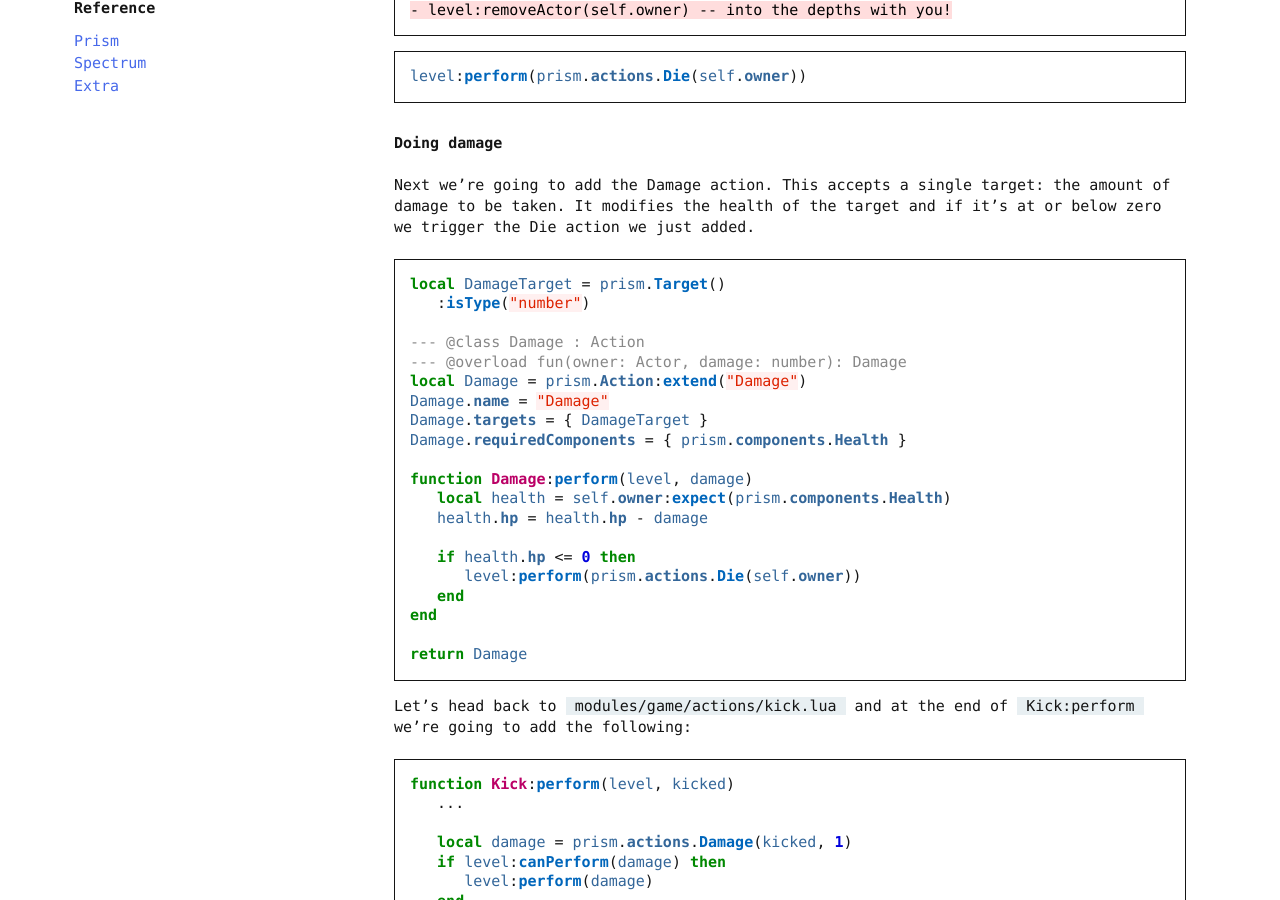
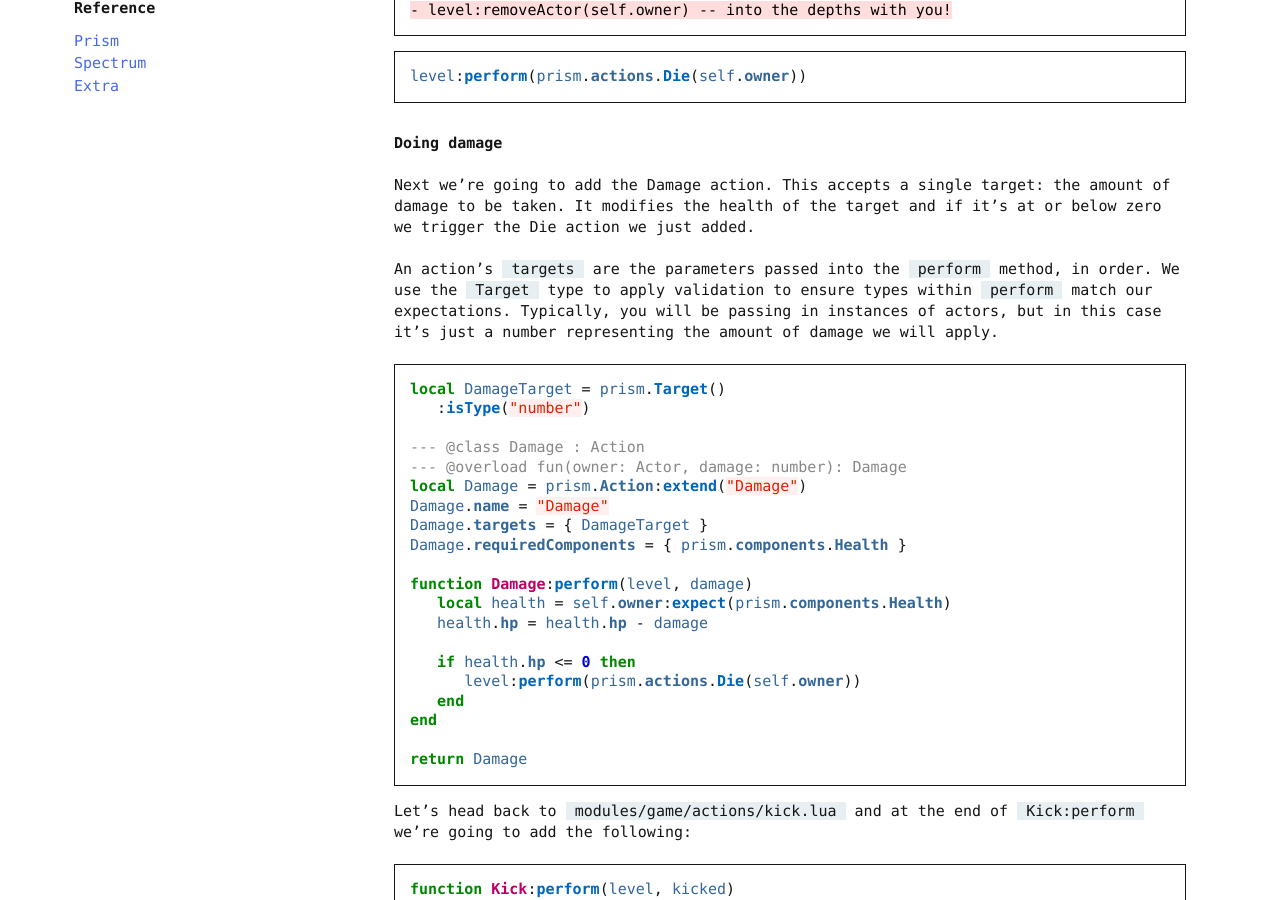
Before and after one commit to drewww/prism, a Sphinx documentation site: the page built from docs/source/making-a-roguelike/part3.rst, in a window 1280 px wide and 900 px high, scrolled down 1100 px. Built offline with Sphinx 7.4.7, drawn with Linux system fonts in a browser that asks for light colours; pages that are not in the unit, such as notebooks, are missing from menus.

Commit message:
Added notes on Target when it first appears.

```diff
--- a/docs/source/making-a-roguelike/part3.rst
+++ b/docs/source/making-a-roguelike/part3.rst
@@ -66,6 +66,8 @@ Doing damage
 Next we're going to add the Damage action. This accepts a single target: the amount of damage to be taken.
 It modifies the health of the target and if it's at or below zero we trigger the Die action we just added.
 
+An action's ``targets`` are the parameters passed into the ``perform`` method, in order. We use the ``Target`` type to apply validation to ensure types within ``perform`` match our expectations. Typically, you will be passing in instances of actors, but in this case it's just a number representing the amount of damage we will apply.
+
 .. code:: lua
 
    local DamageTarget = prism.Target()
```
